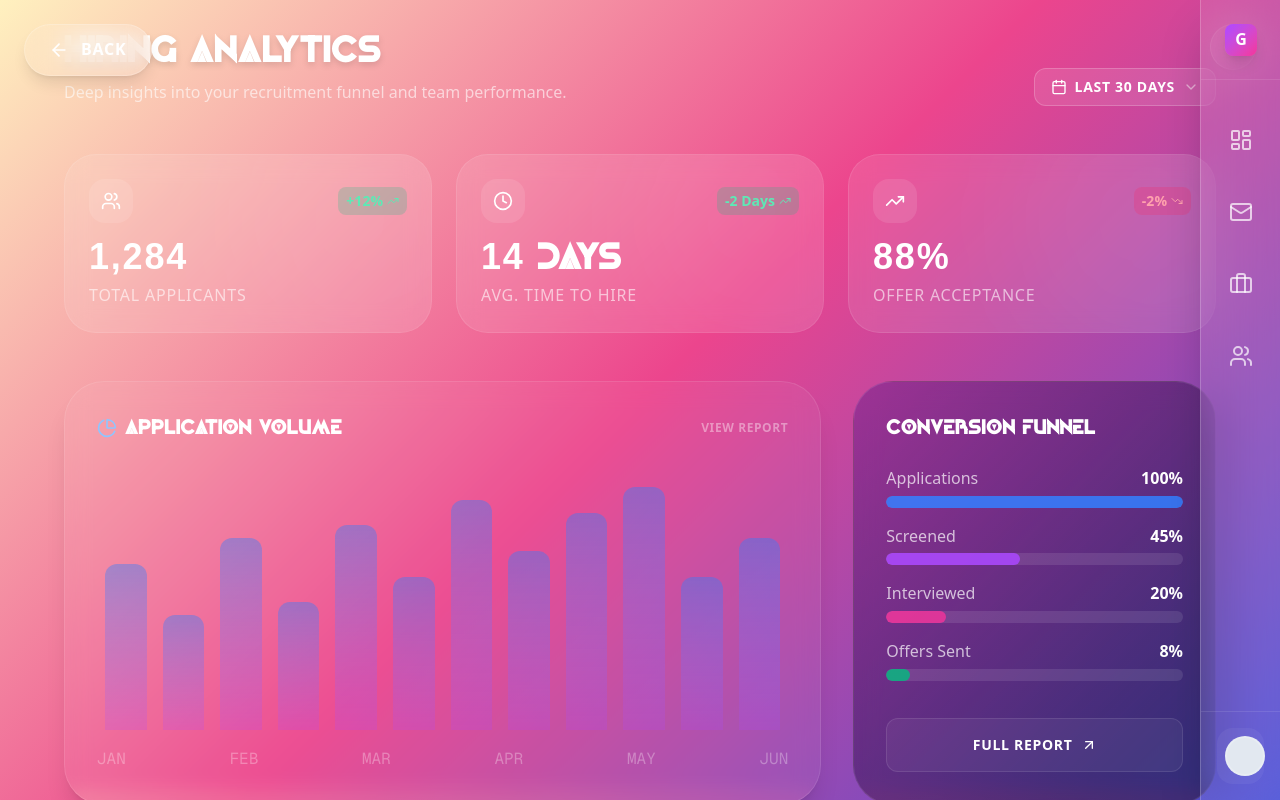
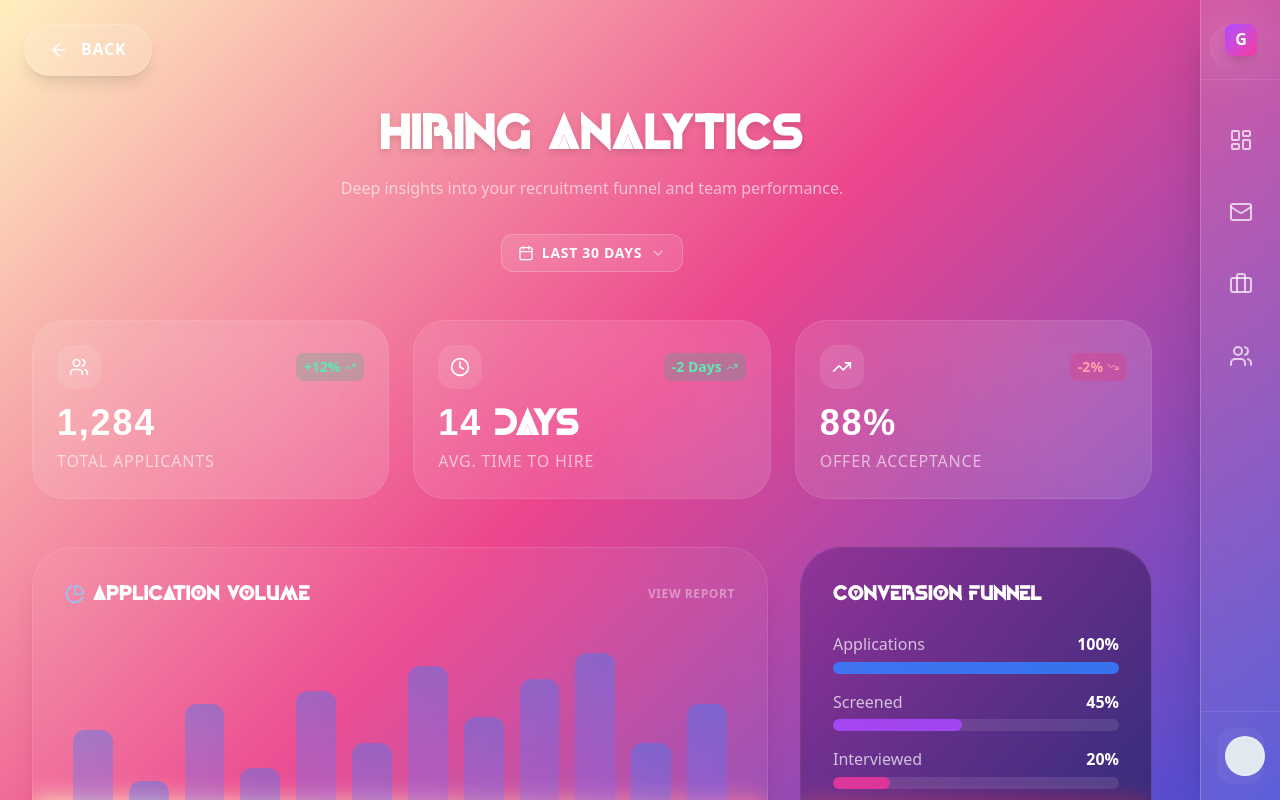
Before and after one commit to Div0011/AI-POWERED-RESUME-ASSISTANCE, a Next.js app in the folder frontend/: page /AI-POWERED-RESUME-ASSISTANCE/recruiter/analytics in a window 1280 px wide. Shown: the top 800 px of the page. Built offline with nearby package versions, Linux system fonts and the light colour scheme.

Commit message:
Design: Complete UI overhaul for consistency, centering headers and fixing layout clashing

```diff
--- a/frontend/src/app/candidate/interview/page.tsx
+++ b/frontend/src/app/candidate/interview/page.tsx
@@ -61,7 +61,7 @@ export default function InterviewPrepPage() {
     }, [messages]);
 
     return (
-        <div className="min-h-screen p-4 md:p-8 text-white flex flex-col items-center pb-24 md:pb-8">
+        <div className="min-h-screen p-4 md:p-8 pt-20 md:pt-28 text-white flex flex-col items-center pb-24 md:pb-8">
 
             {!isStarted ? (
                 /* Welcome Screen */
--- a/frontend/src/app/candidate/jobs/page.tsx
+++ b/frontend/src/app/candidate/jobs/page.tsx
@@ -14,10 +14,10 @@ const MOCK_PUBLIC_JOBS = [
 
 export default function JobMatchPage() {
     return (
-        <div className="min-h-screen p-8 text-white">
+        <div className="min-h-screen p-4 md:p-8 pt-20 md:pt-28 text-white pb-24 md:pb-8">
             <div className="max-w-5xl mx-auto">
                 <header className="mb-12 text-center">
-                    <h1 className="text-4xl font-bold tracking-wide mb-4 drop-shadow-md uppercase" style={{ fontFamily: 'var(--font-agale)' }}>
+                    <h1 className="text-4xl md:text-5xl font-bold tracking-wide mb-4 drop-shadow-md uppercase mt-12 md:mt-0" style={{ fontFamily: 'var(--font-agale)' }}>
                         AI Job Match
                     </h1>
                     <p className="text-white/60 max-w-2xl mx-auto">
--- a/frontend/src/app/candidate/page.tsx
+++ b/frontend/src/app/candidate/page.tsx
@@ -33,7 +33,7 @@ export default function CandidateHub() {
     ];
 
     return (
-        <div className="min-h-screen p-8 text-white flex flex-col items-center justify-center">
+        <div className="min-h-screen p-4 md:p-8 pt-20 md:pt-28 text-white flex flex-col items-center justify-center pb-24 md:pb-8">
             <header className="mb-16 text-center">
                 <h1 className="text-5xl font-bold tracking-wide mb-4 drop-shadow-md uppercase" style={{ fontFamily: 'var(--font-agale)' }}>
                     Candidate Hub
--- a/frontend/src/app/candidate/resume/page.tsx
+++ b/frontend/src/app/candidate/resume/page.tsx
@@ -26,10 +26,10 @@ export default function ResumeImproverPage() {
     };
 
     return (
-        <div className="min-h-screen p-8 text-white">
+        <div className="min-h-screen p-4 md:p-8 pt-20 md:pt-28 text-white pb-24 md:pb-8">
             <div className="max-w-6xl mx-auto">
                 <header className="mb-14 text-center">
-                    <h1 className="text-5xl font-bold tracking-wide mb-6 drop-shadow-md border-b-2 border-white/20 pb-6 inline-block" style={{ fontFamily: 'var(--font-agale)' }}>
+                    <h1 className="text-4xl md:text-5xl font-bold tracking-wide mb-6 drop-shadow-md border-b-2 border-white/20 pb-6 inline-block uppercase mt-12 md:mt-0" style={{ fontFamily: 'var(--font-agale)' }}>
                         AI RESUME IMPROVER
                     </h1>
                     <p className="text-white/80 text-lg font-light leading-relaxed max-w-2xl mx-auto">
--- a/frontend/src/app/dashboard/page.tsx
+++ b/frontend/src/app/dashboard/page.tsx
@@ -38,7 +38,7 @@ export default function DashboardPage() {
     }, [fetchJobs]);
 
     return (
-        <div className="min-h-screen p-4 md:p-8 text-white pb-24 md:pb-8">
+        <div className="min-h-screen p-4 md:p-8 pt-20 md:pt-28 text-white pb-24 md:pb-8">
             <CreateJobModal
                 isOpen={isModalOpen}
                 onClose={() => setIsModalOpen(false)}
--- a/frontend/src/app/jobs/details/page.tsx
+++ b/frontend/src/app/jobs/details/page.tsx
@@ -76,7 +76,7 @@ function JobDetailsContent() {
     if (!job) return <div className="p-8 text-white">Loading job details...</div>;
 
     return (
-        <div className="min-h-screen p-4 md:p-8 text-white pb-24 md:pb-8">
+        <div className="min-h-screen p-4 md:p-8 pt-20 md:pt-28 text-white pb-24 md:pb-8">
             <div className="max-w-6xl mx-auto">
                 <header className="mb-14 text-center">
                     <h1 className="text-4xl md:text-5xl font-bold tracking-wide mb-6 drop-shadow-md border-b-2 border-white/20 pb-6 inline-block uppercase mt-12 md:mt-0" style={{ fontFamily: 'var(--font-agale)' }}>{job.title}</h1>
--- a/frontend/src/app/layout.tsx
+++ b/frontend/src/app/layout.tsx
@@ -2,12 +2,9 @@ import type { Metadata } from "next";
 import { Geist, Geist_Mono } from "next/font/google";
 import localFont from "next/font/local";
 import "./globals.css";
-import { BackButton } from "@/components/BackButton";
 import { ThemeProvider } from "@/context/ThemeContext";
-import { ThemeToggle } from "@/components/ui/ThemeToggle";
 import QueryProvider from "@/providers/QueryProvider";
-
-import { Sidebar } from "@/components/Sidebar";
+import { ClientLayoutWrapper } from "@/components/ClientLayoutWrapper";
 
 const geistSans = Geist({
   variable: "--font-geist-sans",
@@ -25,8 +22,8 @@ const agale = localFont({
 });
 
 export const metadata: Metadata = {
-  title: "Create Next App",
-  description: "Generated by create next app",
+  title: "AI Powered Resume Assistance",
+  description: "Agentic system for candidate ranking and resume assistance.",
 };
 
 export default function RootLayout({
@@ -41,10 +38,9 @@ export default function RootLayout({
       >
         <ThemeProvider>
           <QueryProvider>
-            <BackButton />
-            <ThemeToggle />
-            <Sidebar />
-            {children}
+            <ClientLayoutWrapper>
+              {children}
+            </ClientLayoutWrapper>
           </QueryProvider>
         </ThemeProvider>
       </body>
--- a/frontend/src/app/recruiter/analytics/page.tsx
+++ b/frontend/src/app/recruiter/analytics/page.tsx
@@ -31,19 +31,19 @@ export default function AnalyticsPage() {
     const chartBars = [65, 45, 75, 50, 80, 60, 90, 70, 85, 95, 60, 75];
 
     return (
-        <div className="min-h-screen p-4 md:p-8 text-white pb-24 md:pb-8">
+        <div className="min-h-screen p-4 md:p-8 pt-20 md:pt-28 text-white pb-24 md:pb-8">
             <div className="max-w-6xl mx-auto">
-                <header className="mb-12 flex flex-col md:flex-row md:items-end justify-between gap-6">
+                <header className="mb-12 relative flex flex-col items-center justify-center text-center">
                     <div>
-                        <h1 className="text-4xl font-bold tracking-wide mb-2 drop-shadow-md" style={{ fontFamily: 'var(--font-agale)' }}>
+                        <h1 className="text-4xl md:text-5xl font-bold tracking-wide mb-4 drop-shadow-md uppercase mt-12 md:mt-0" style={{ fontFamily: 'var(--font-agale)' }}>
                             HIRING ANALYTICS
                         </h1>
-                        <p className="text-white/60">
+                        <p className="text-white/60 max-w-2xl mx-auto text-sm md:text-base">
                             Deep insights into your recruitment funnel and team performance.
                         </p>
                     </div>
 
-                    <div className="flex items-center gap-4">
+                    <div className="mt-8 flex items-center gap-4">
                         <button className="flex items-center gap-2 bg-white/10 border border-white/20 px-4 py-2 rounded-xl text-sm font-medium hover:bg-white/20 transition-all">
                             <Calendar className="w-4 h-4" />
                             {timeRange}
--- a/frontend/src/app/recruiter/inbox/page.tsx
+++ b/frontend/src/app/recruiter/inbox/page.tsx
@@ -22,7 +22,7 @@ export default function InboxPage() {
     };
 
     return (
-        <div className="min-h-screen p-4 md:p-8 text-white pb-24 md:pb-8">
+        <div className="min-h-screen p-4 md:p-8 pt-20 md:pt-28 text-white pb-24 md:pb-8">
             <div className="max-w-6xl mx-auto">
                 <header className="mb-12 relative h-20 flex items-center justify-center">
                     <div className="text-center">
--- a/frontend/src/app/recruiter/page.tsx
+++ b/frontend/src/app/recruiter/page.tsx
@@ -33,7 +33,7 @@ export default function RecruiterHub() {
     ];
 
     return (
-        <div className="min-h-screen p-8 text-white flex flex-col items-center justify-center">
+        <div className="min-h-screen p-4 md:p-8 pt-20 md:pt-28 text-white flex flex-col items-center justify-center pb-24 md:pb-8">
             <header className="mb-16 text-center">
                 <h1 className="text-5xl font-bold tracking-wide mb-4 drop-shadow-md uppercase" style={{ fontFamily: 'var(--font-agale)' }}>
                     Recruiter Tools
--- /dev/null
+++ b/frontend/src/components/ClientLayoutWrapper.tsx
@@ -0,0 +1,22 @@
+"use client";
+
+import { usePathname } from "next/navigation";
+import { Sidebar } from "./Sidebar";
+import { BackButton } from "./BackButton";
+import { ThemeToggle } from "./ui/ThemeToggle";
+
+export const ClientLayoutWrapper = ({ children }: { children: React.ReactNode }) => {
+    const pathname = usePathname();
+    const isLandingPage = pathname === "/";
+
+    return (
+        <>
+            {!isLandingPage && <BackButton />}
+            <ThemeToggle />
+            {!isLandingPage && <Sidebar />}
+            <main className={`${isLandingPage ? "" : "md:pr-24"} pt-0 transition-all duration-300 min-h-screen`}>
+                {children}
+            </main>
+        </>
+    );
+};
```
Also changed, not shown: frontend/src/app/not-found.tsx (added, +33 -0 lines).
